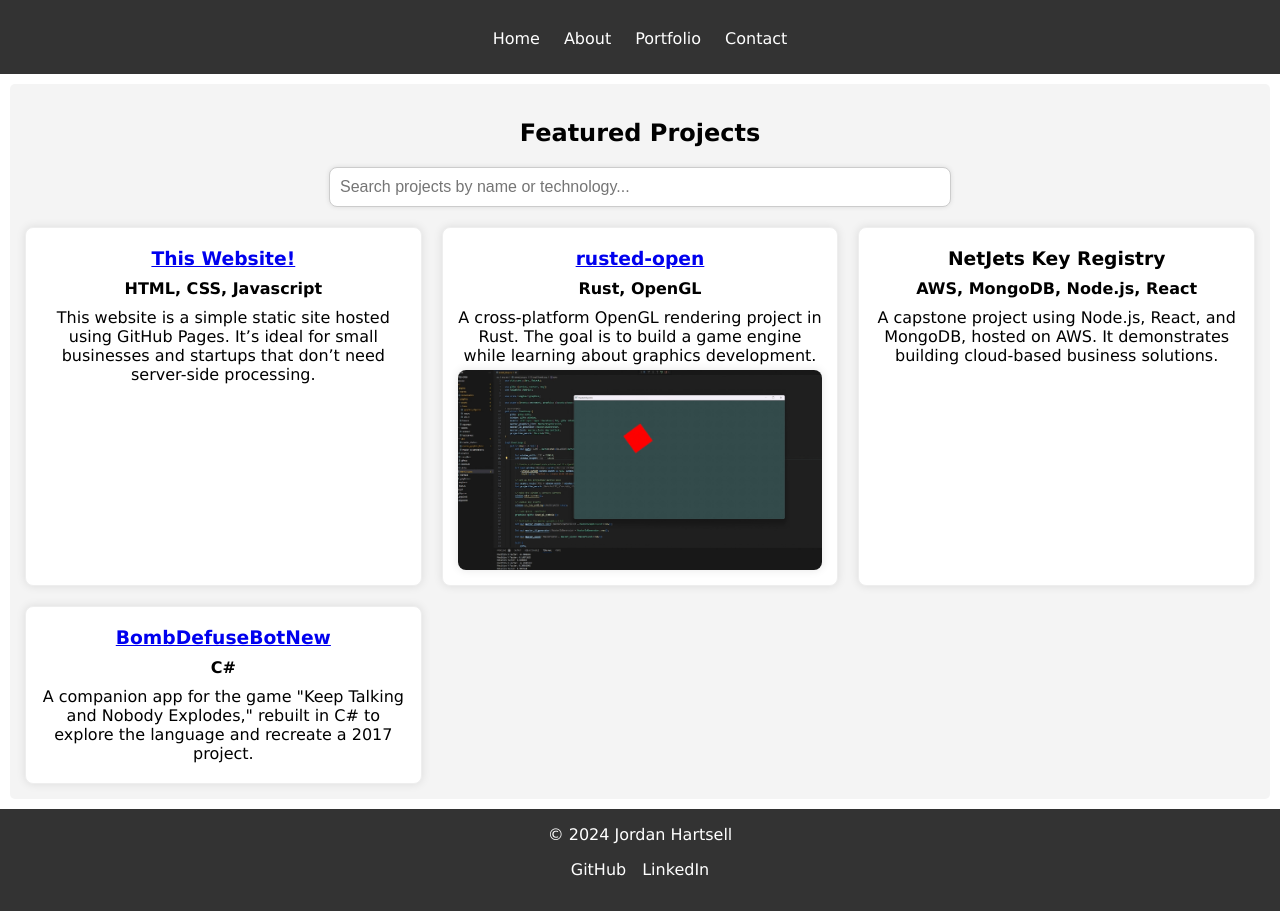
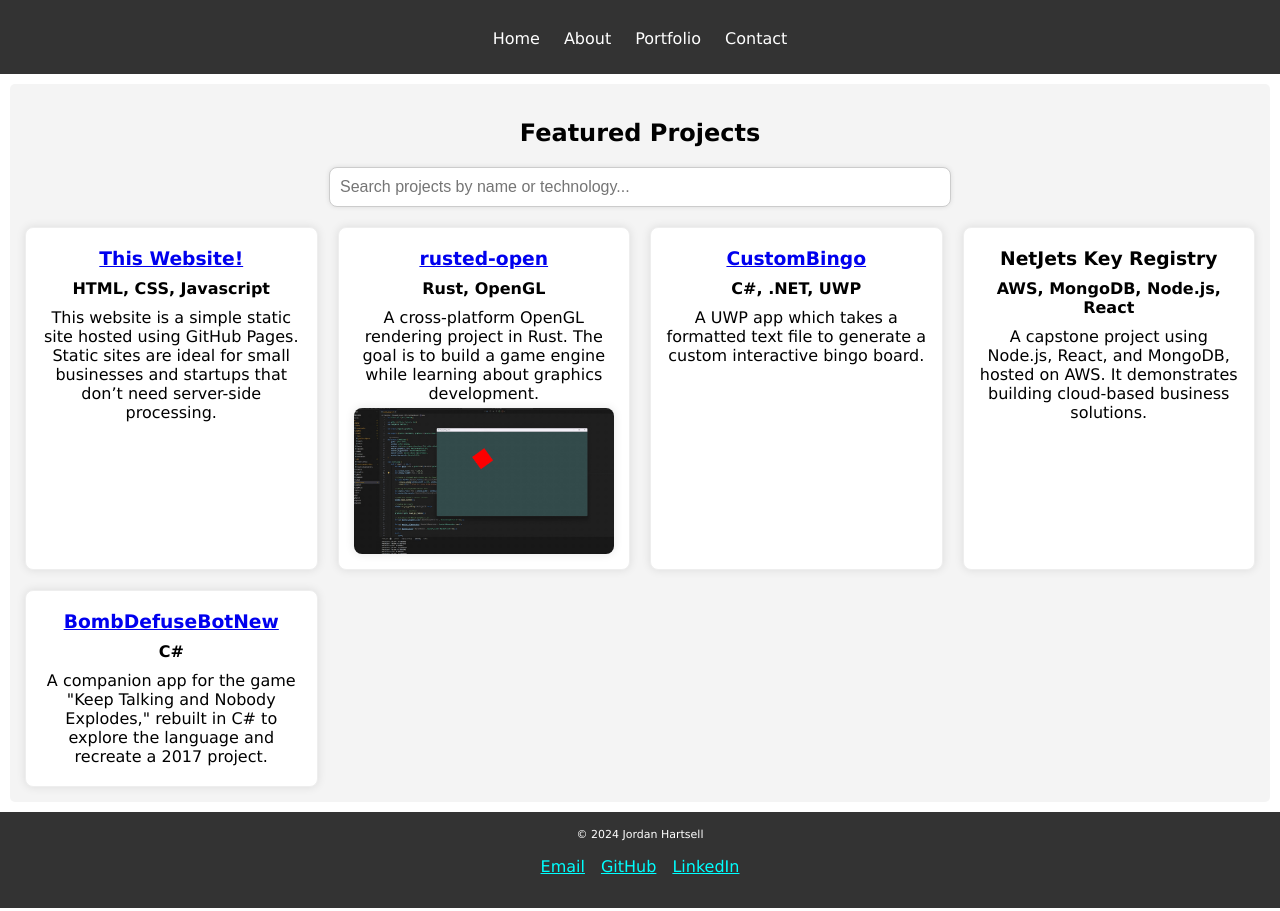
Before and after one commit to HartcoreTech/HartcoreTech.github.io, a website: page portfolio.html in a window 1280 px wide. Shown: the part 78-989 px from the top of the page. Drawn offline with Linux system fonts and the light colour scheme.

Commit message:
Improve portfolio visibility on mobile devices

```diff
--- a/css/styles.css
+++ b/css/styles.css
@@ -109,6 +109,7 @@ footer {
 }
 
 footer p {
+    font-size: 11px;
     margin: 0;
 }
 
@@ -120,8 +121,7 @@ footer ul {
 }
 
 footer a {
-    color: white;
-    text-decoration: none;
+    color: aqua;
 }
 
 footer a:hover {
@@ -135,12 +135,12 @@ footer a:hover {
 }
 
 #searchBar {
-    width: 100%;
+    width: 90%;
     max-width: 600px;
-    margin: 20px auto; /* Centers the input horizontally */
+    margin: 20px auto;
     padding: 10px;
     font-size: 16px;
-    display: block; /* Ensures it behaves like a block element */
+    display: block;
     border: 1px solid #ccc;
     border-radius: 8px;
     box-shadow: 0 0 5px rgba(0, 0, 0, 0.1);
@@ -150,6 +150,13 @@ footer a:hover {
     display: grid;
     grid-template-columns: repeat(auto-fit, minmax(300px, 1fr));
     gap: 20px;
+    margin: 0 auto;
+}
+
+@media (min-width: 1200px) {
+    .projects-grid {
+        grid-template-columns: repeat(4, 1fr);
+    }
 }
 
 .project {
@@ -163,13 +170,14 @@ footer a:hover {
     background-color: white;
 }
 
-.project img {
+.project img, .project-gif {
     width: 100%;
     max-height: 200px;
     object-fit: cover;
     border-radius: 8px;
     margin-bottom: 10px;
-    display: block;
+    box-shadow: 0 0 10px rgba(0, 0, 0, 0.1);
+    transition: transform 0.2s;
 }
 
 .project:hover {
@@ -181,15 +189,6 @@ footer a:hover {
     margin: 5px 0;
 }
 
-.project-gif {
-    width: 100%;
-    max-height: 200px;
-    object-fit: cover;
-    border-radius: 8px;
-    margin-bottom: 10px;
-    box-shadow: 0 0 10px rgba(0, 0, 0, 0.1);
-    transition: transform 0.2s;
-}
 
 .project img:only-of-type {
     margin-bottom: 0;
@@ -197,6 +196,10 @@ footer a:hover {
 
 .project-gif:hover {
     transform: scale(1.05);
+}
+
+section ul {
+    padding:0px 0px 0px 20px;
 }
 
 section ul li {
--- a/portfolio.html
+++ b/portfolio.html
@@ -36,7 +36,7 @@
                 <div class="project">
                     <h3><a href="https://github.com/HartcoreTech/HartcoreTech.github.io">This Website!</a></h3>
                     <h4>HTML, CSS, Javascript</h4>
-                    <p>This website is a simple static site hosted using GitHub Pages. It’s ideal for small businesses and startups that don’t need server-side processing.</p>
+                    <p>This website is a simple static site hosted using GitHub Pages. Static sites are ideal for small businesses and startups that don’t need server-side processing.</p>
                 </div>
 
                 <div class="project">
@@ -44,6 +44,12 @@
                     <h4>Rust, OpenGL</h4>
                     <p>A cross-platform OpenGL rendering project in Rust. The goal is to build a game engine while learning about graphics development.</p>
                     <img src="gifs/RustEngineDevelopment.gif" alt="A short gif demo for this project" class="project-gif">
+                </div>
+
+                <div class="project">
+                    <h3><a href="https://github.com/Varrxion/CustomBingo">CustomBingo</a></h3>
+                    <h4>C#, .NET, UWP</h4>
+                    <p>A UWP app which takes a formatted text file to generate a custom interactive bingo board.</p>
                 </div>
 
                 <div class="project">
@@ -64,6 +70,7 @@
     <footer>
         <p>© 2024 Jordan Hartsell</p>
         <ul>
+            <li><a href="mailto:hartcoretech@gmail.com">Email</a></li>
             <li><a href="https://github.com/Varrxion">GitHub</a></li>
             <li><a href="https://www.linkedin.com/in/jordan-hartsell-01731622a/">LinkedIn</a></li>
         </ul>
```
Also changed, not shown: about.html (+1 -0 lines), contact.html (+1 -0 lines), index.html (+1 -0 lines).
